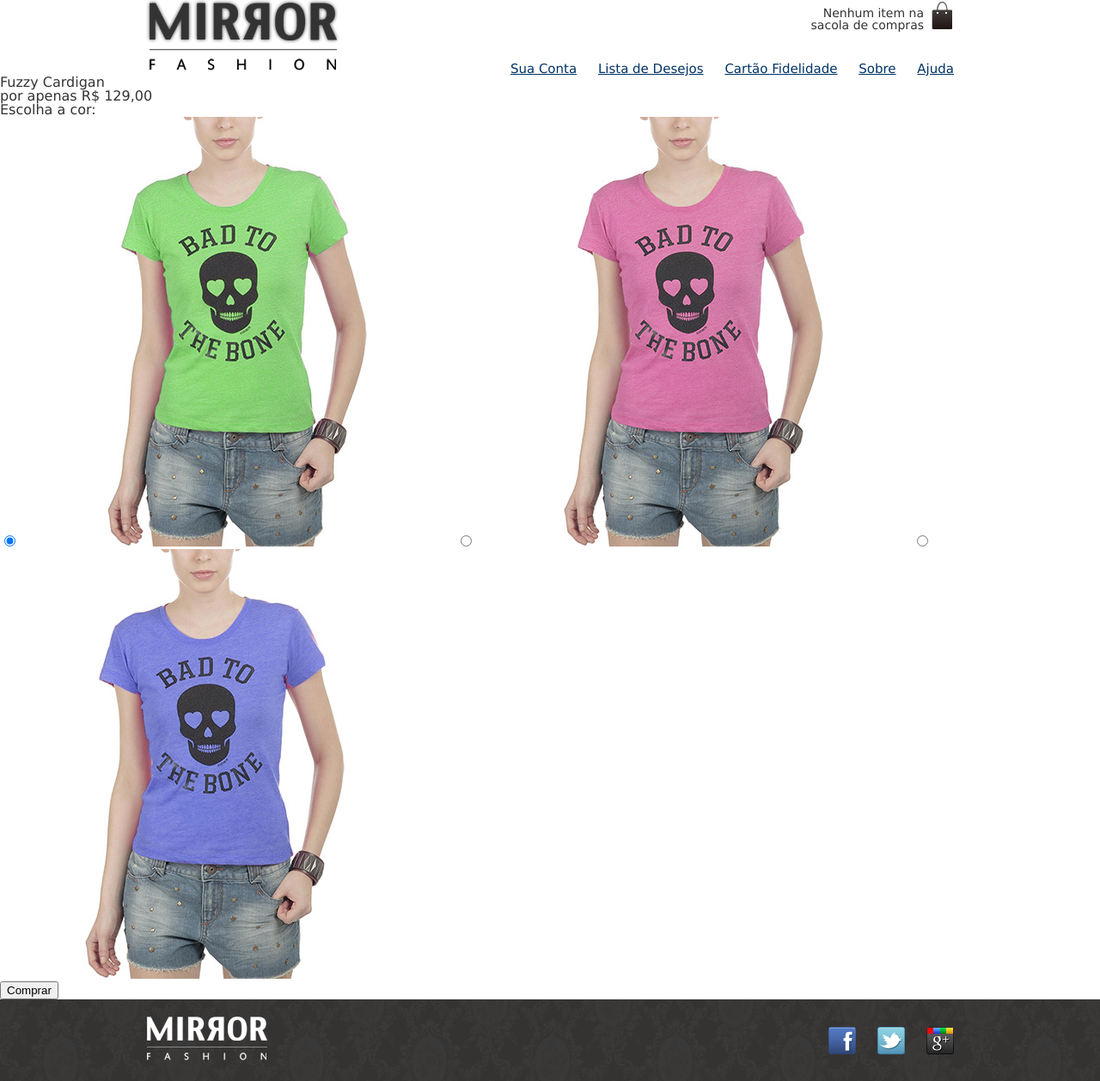
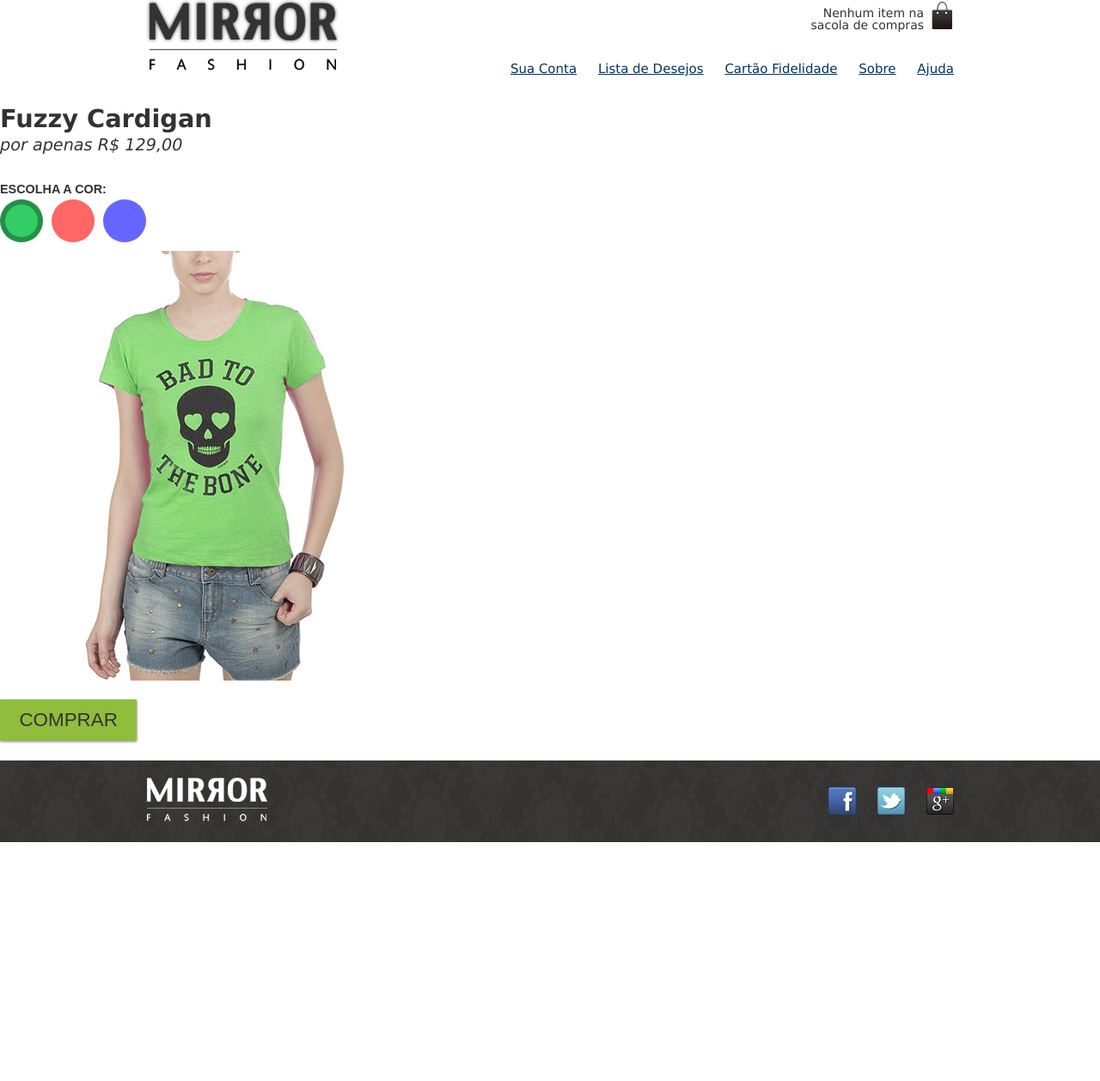
Before and after one commit to vanessametonini/wd43, a PHP site: page /produto.php in a window 1280 px wide. Shown: the whole page at 86% size. After the commit the page ends 980 px from the top, so only its background shows below. Run offline with PHP 8.4, Linux system fonts and the light colour scheme.

Commit message:
Exercícios: página de produto

```diff
--- a/css/estilos.css
+++ b/css/estilos.css
@@ -1,6 +1,12 @@
 body {
   color: #333333;
   font-family: "Lucida Sans Unicode", "Lucida Grande", sans-serif;
+}
+
+@media (min--moz-device-pixel-ratio:0) {
+  fieldset {
+    display: table-column;
+  }
 }
 
 .container {
--- /dev/null
+++ b/css/produto.css
@@ -0,0 +1,116 @@
+.cores label:after {
+  content: '';
+  display: block;
+  border-radius: 50%;
+  width: 50px;
+  height: 50px;
+}
+
+label[for=verde]:after {
+  background-color: #33CC66;
+}
+
+label[for=rosa]:after {
+  background-color: #FF6666;
+}
+
+label[for=azul]:after {
+  background-color: #6666FF;
+}
+
+.cores input:checked + label:after {
+  border: 6px solid rgba(0,0,0,0.3);
+}
+
+.cores label:after {
+    box-sizing: border-box;
+}
+
+.cores input[type=radio] {
+  display: none;
+}
+
+.cores input:not(:checked) + label img {
+  display: none;
+}
+
+.cores label:after {
+  position: absolute;
+}
+
+.cores {
+  position: relative;
+  padding-top: 90px;
+}
+
+.cores label:after {
+  position: absolute;
+  top: 30px;
+}
+
+label[for=verde]:after {
+  left: 0;
+}
+
+label[for=rosa]:after {
+  left: 60px;
+}
+
+label[for=azul]:after {
+  left: 120px;
+}
+
+.cores label img {
+  display: block;
+  max-width: 100%;
+}
+
+.cores legend {
+  position: absolute;
+  top: 0;
+  left: 0;
+}
+
+.produto {
+  color: #333;
+  line-height: 1.3;
+  margin-top: 2em;
+}
+
+.produto h1 {
+  font-size: 1.8em;
+  font-weight: bold;
+}
+
+.produto p {
+  font-size: 1.2em;
+  font-style: italic;
+  margin-bottom: 1em;
+}
+
+.produto legend {
+  display: block;
+  font: bold 0.9em/2.5 Arial;
+  text-transform: uppercase;
+}
+
+.comprar {
+  background: #91bd3c;
+  border: none;
+  color: #333;
+  font-size: 1.4em;
+  text-transform: uppercase;
+  box-shadow: 0 1px 3px #777;
+  display: block;
+  padding: 0.5em 1em;
+  margin: 1em 0;
+}
+
+.cores label:after {
+  border: 6px solid rgba(0,0,0,0);
+  transition: 1s;
+}
+
+.cores label:hover:after {
+  border: 6px solid rgba(0,0,0,0.1);
+}
```
